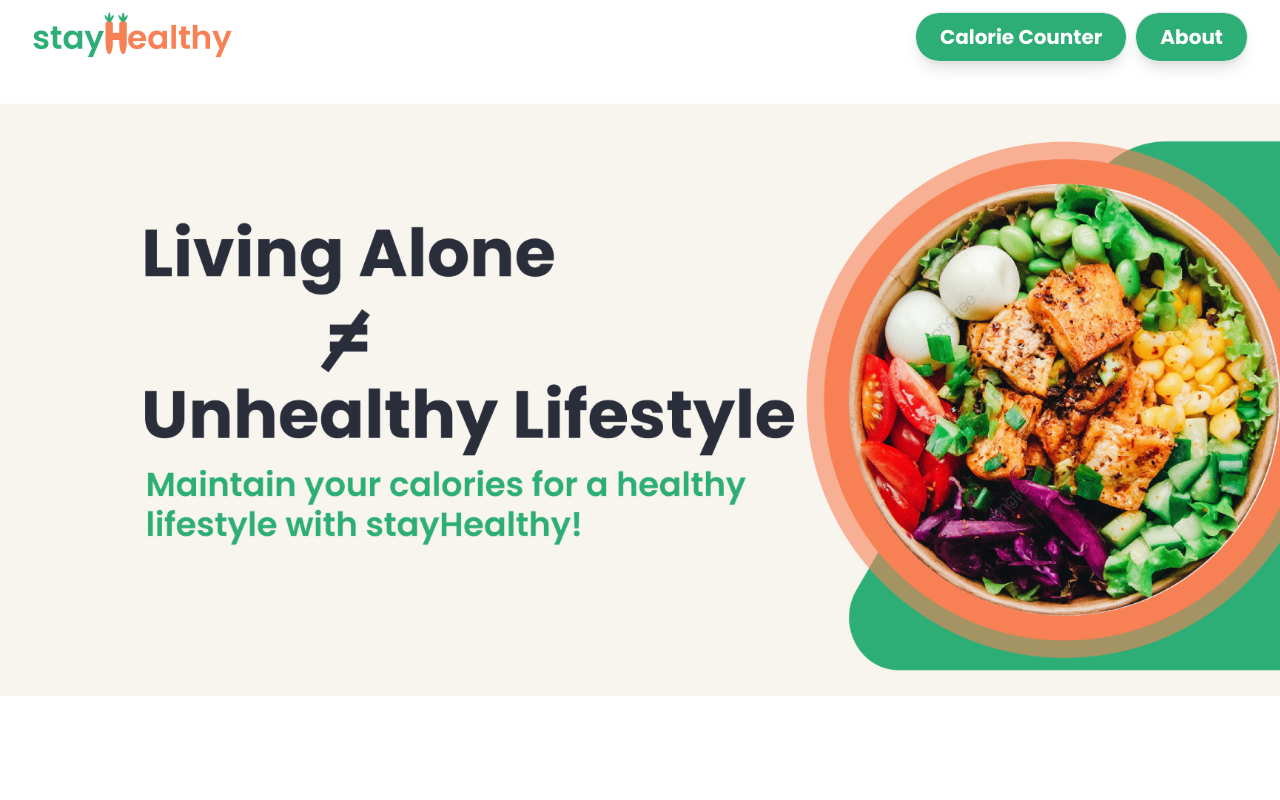
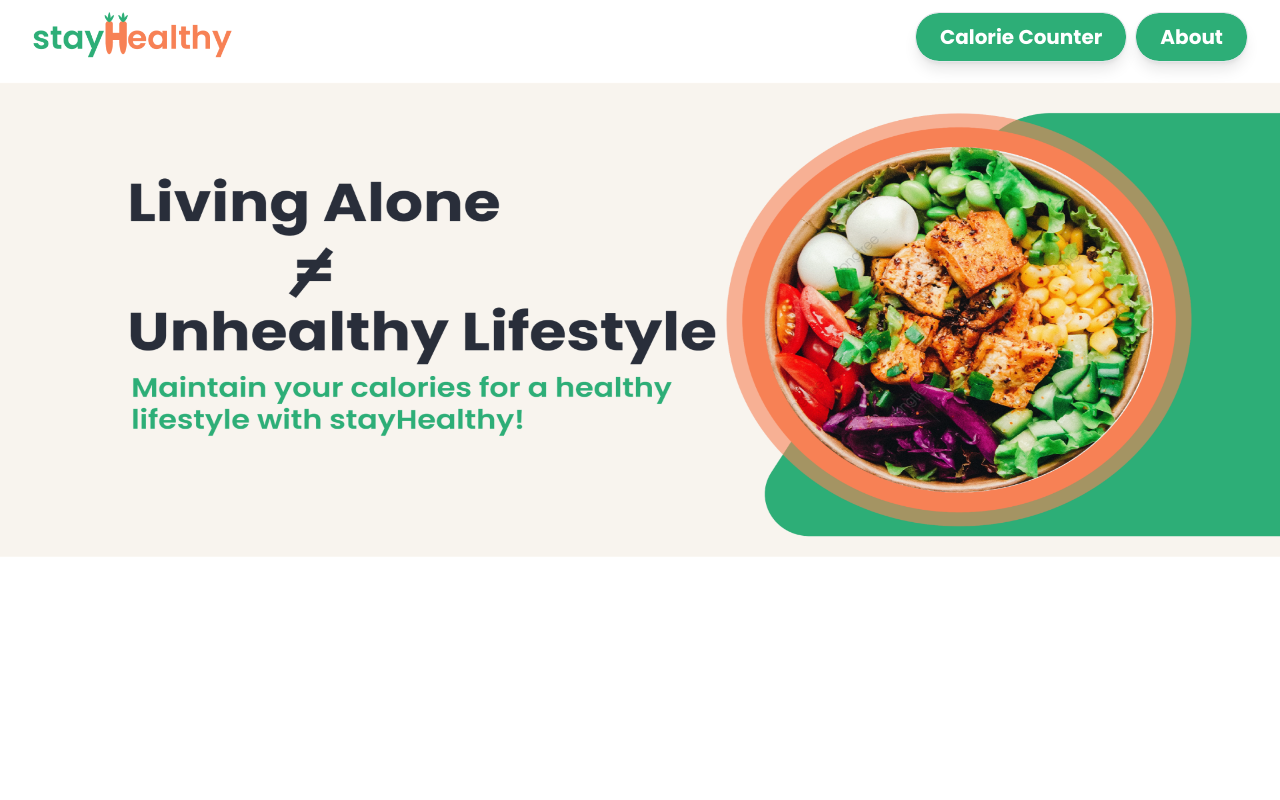
Before and after one commit to AJason36/stayHealthy, a Next.js app: page / in a window 1280 px wide. Shown: the top 800 px of the page. Built offline with nearby package versions, Linux system fonts and the light colour scheme.

Commit message:
back to origin

```diff
--- a/components/Landing.js
+++ b/components/Landing.js
@@ -4,9 +4,9 @@
 const Landing = () => {
   return (
     <>
-      <main className="bg-[url('../public/landing.png')] h-screen w-full bg-scroll bg-no-repeat bg-cover max-h-screen flex">
+      <main className="h-screen w-full bg-scroll bg-no-repeat bg-cover max-h-screen flex">
 
-        {/* <div className="flex-auto justify-between object-bottom gap-5" style={{width: '100%', height: '100%', position: 'relative'}}>
+        <div className="flex-auto justify-between object-bottom gap-5" style={{width: '100%', height: '100%', position: 'relative'}}>
           <Image
             src="/landing.png"
             className="object-left-bottom"
@@ -16,7 +16,7 @@
             layout="responsive"
           />
 
-        </div> */}
+        </div>
       </main>
     </>
   );
```
